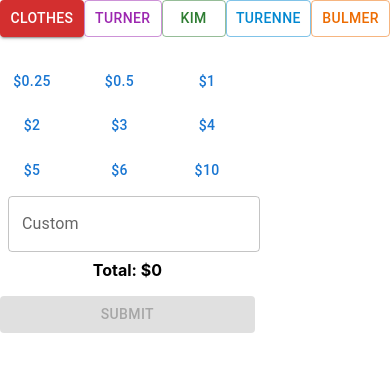
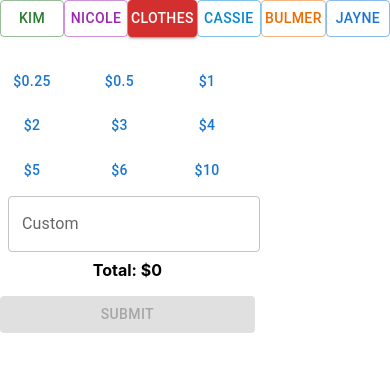
Before and after one commit to turnerd18/garage-sale-pos, a React (Create React App) app: page / in a window 390 px wide. Shown: the top 372 px of the page. Built offline with nearby package versions, Linux system fonts and the light colour scheme.

Commit message:
Add Jayne and modify for tablet

```diff
--- a/src/App.js
+++ b/src/App.js
@@ -18,11 +18,12 @@ var formatter = new Intl.NumberFormat('en-US', {
 });
 
 const bucketColorMap = {
+  'Kim': 'success',
+  'Nicole': 'secondary',
   'Clothes': 'error',
-  'Turner': 'secondary',
-  'Kim': 'success',
-  'Turenne': 'info',
+  'Cassie': 'info',
   'Bulmer': 'warning',
+  'Jayne': 'primary'
 }
 
 
@@ -73,9 +74,9 @@ export default function App() {
   return (
     <Box sx={{ flexGrow: 1 }} height='100vh'>
 
-      <Stack spacing={0} direction="row" justifyContent='center'>
+      <Stack spacing={0} direction="row" justifyContent="space-evenly">
         {Object.entries(bucketColorMap).map(([bucket, color]) =>
-          <BucketButton bucket={bucket} color={color} />)
+          <BucketButton bucket={bucket} color={color}/>)
         }
       </Stack>
 
@@ -89,8 +90,7 @@ export default function App() {
                   onClick={() => setItems([
                     { bucket: currentBucket, amount },
                     ...items
-                  ])
-                  }
+                  ])}
                 >
                   {formatter.format(amount)}
                 </Button>
```
Also changed, not shown: 1 other file (tests, documents, lock files or other folders).
